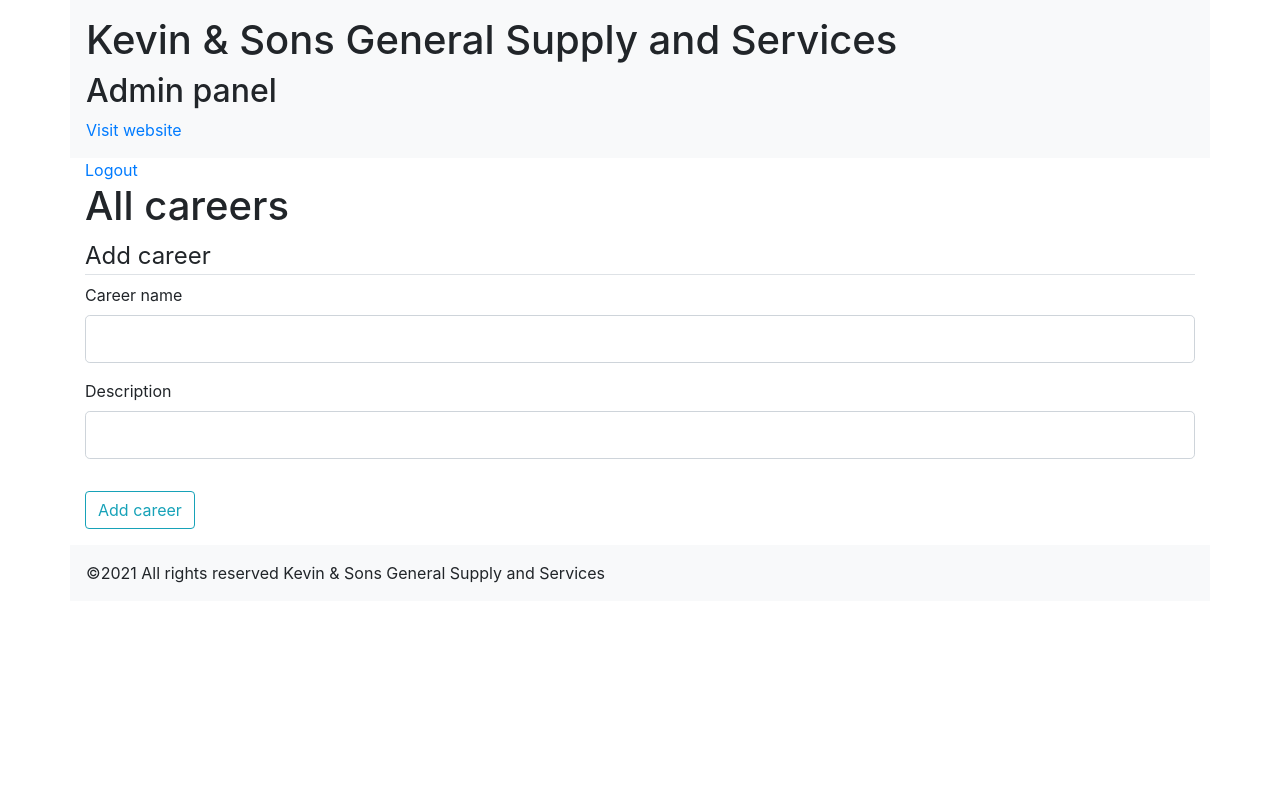
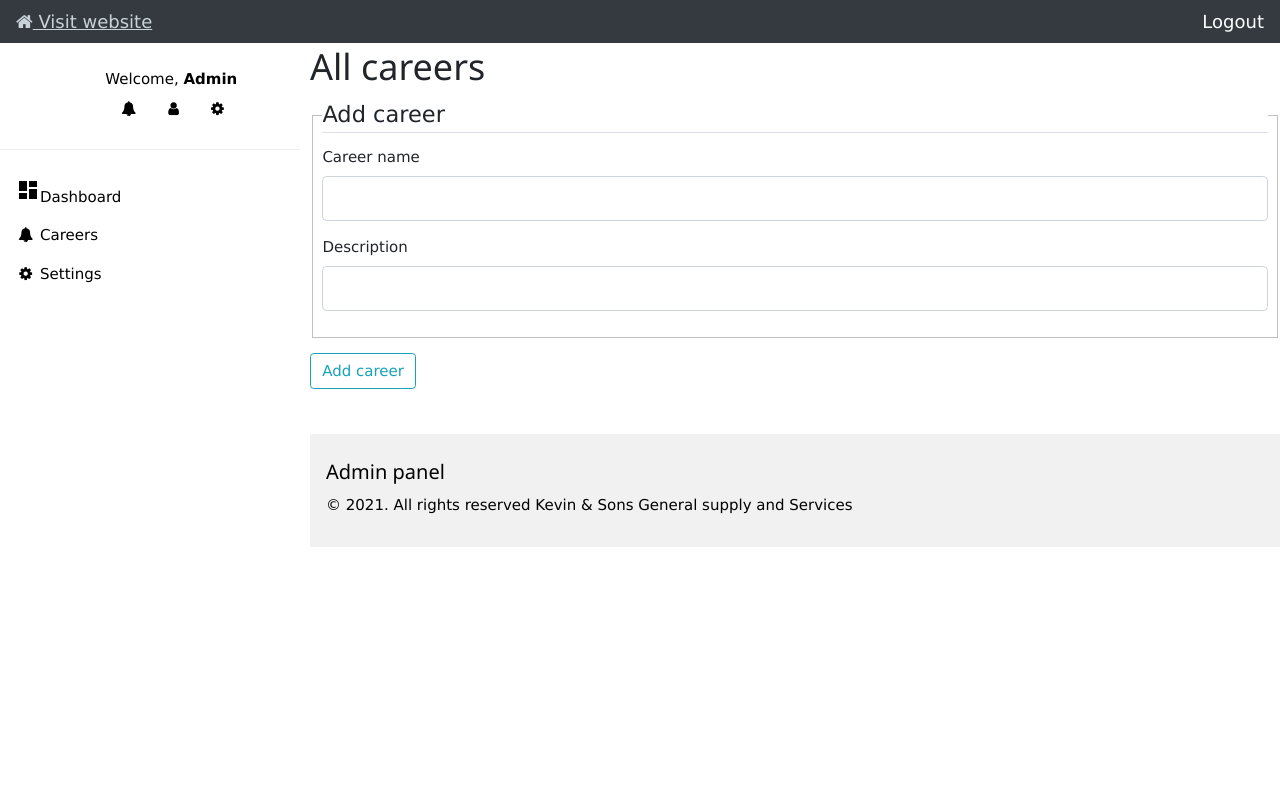
Before and after one commit to muminae100/KEVIN-SONS-GENERAL-SUPPLY-AND-SERVICES, a Flask app: page /admin_home in a window 1280 px wide. Run offline with Flask 2, Linux system fonts and the light colour scheme; a user stored in the database is signed in; data that the repository does not hold is empty; some libraries are stand-ins or nearby versions.

Commit message:
added admin panel

```diff
--- a/app/templates/admin/admin_home.html
+++ b/app/templates/admin/admin_home.html
@@ -1,6 +1,5 @@
 {% extends "admin/admin_panel.html" %}
 {% block body %}
-<a href="{{ url_for('logout') }}">Logout</a>
 <h1>All careers</h1>
 
 {% for career in careers %}
--- a/app/templates/admin/admin_panel.html
+++ b/app/templates/admin/admin_panel.html
@@ -5,10 +5,15 @@
     <meta name="viewport" content="width=device-width, initial-scale=1.0">
     <link href="https://fonts.googleapis.com/css2?family=Roboto&display=swap" rel="stylesheet">
     <link rel="preconnect" href="https://fonts.gstatic.com">
+    <link rel="stylesheet" href="https://use.fontawesome.com/releases/v5.7.0/css/all.css" integrity="sha384-lZN37f5QGtY3VHgisS14W3ExzMWZxybE1SJSEsQp9S+oqd12jhcu+A56Ebc1zFSJ" crossorigin="anonymous">
+    <link rel="stylesheet" href="https://cdnjs.cloudflare.com/ajax/libs/font-awesome/4.7.0/css/font-awesome.min.css">
     <link rel="stylesheet" href="https://maxcdn.bootstrapcdn.com/bootstrap/4.5.2/css/bootstrap.min.css">
     <script src="https://ajax.googleapis.com/ajax/libs/jquery/3.5.1/jquery.min.js"></script>
+    <link rel="stylesheet" href="https://www.w3schools.com/w3css/4/w3.css">
     <script src="https://cdnjs.cloudflare.com/ajax/libs/popper.js/1.16.0/umd/popper.min.js"></script>
     <script src="https://maxcdn.bootstrapcdn.com/bootstrap/4.5.2/js/bootstrap.min.js"></script>
+    <link rel="stylesheet" href="https://fonts.googleapis.com/icon?family=Material+Icons">
+    <link rel="preconnect" href="https://fonts.gstatic.com">
     <link rel="stylesheet" href="{{ url_for('static',filename='css/admin.css') }}">
     {% if title %}
     <title>{{ title }}-Admin panel</title>
@@ -17,12 +22,47 @@
     {% endif %}
 </head>
 <body>
-    <div style="width: 100%;" class="p-3 container bg-light">
-        <h1>Kevin & Sons General Supply and Services</h1>
-        <h2>Admin panel</h2>
-        <a href="{{ url_for('index') }}">Visit website</a>
+
+<!-- Top container -->
+<div class="w3-bar w3-top w3-large bg-dark" style="z-index:4">
+    <button class="w3-bar-item w3-button w3-hide-large w3-hover-none w3-hover-text-light-grey" onclick="w3_open();"><i class="fa fa-bars"></i>  Menu</button>
+    <a class="text-light w3-bar-item" href="{{ url_for('index') }}"><i class="fa fa-home"></i> Visit website</a>
+    <span style="color: white;" class="w3-bar-item w3-right"><a href="{{ url_for('logout') }}">Logout</a></span>
     </div>
-    <div class="container">
+
+    <!-- Sidebar/menu -->
+    <nav class="w3-sidebar w3-collapse w3-white w3-animate-left bg-dark text-light" style="z-index:3;width:300px;" id="mySidebar"><br>
+      <div class="w3-container w3-row">
+        <div class="w3-col s4">
+          <img src="" class="w3-circle w3-margin-right" style="width:46px">
+        </div>
+        <div class="w3-col s8 w3-bar">
+          <span>Welcome, <strong>Admin</strong></span><br>
+          <a href="" class="w3-bar-item w3-button"><i class="fa fa-bell"></i></a>
+          <a href="" class="w3-bar-item w3-button"><i class="fa fa-user"></i></a>
+          <a href="" class="w3-bar-item w3-button"><i class="fa fa-cog"></i></a>
+        </div>
+      </div>
+      <hr>
+      <div class="w3-bar-block">
+        <a class="w3-bar-item w3-button w3-padding" href=""><span class="material-icons">
+          dashboard
+          </span>Dashboard</a>
+      </div>
+      <div class="w3-bar-block">
+        <a href="#" class="w3-bar-item w3-button w3-padding-16 w3-hide-large w3-dark-grey w3-hover-black" onclick="w3_close()" title="close menu"><i class="fa fa-remove fa-fw"></i>  Close Menu</a>
+        <a href="" class="w3-bar-item w3-button w3-padding"><i class="fa fa-bell fa-fw"></i> Careers</a>
+        <a href="" class="w3-bar-item w3-button w3-padding"><i class="fa fa-cog fa-fw"></i>  Settings</a><br><br>
+      </div>
+    </nav>
+
+
+    <!-- Overlay effect when opening sidebar on small screens -->
+    <div class="w3-overlay w3-hide-large w3-animate-opacity" onclick="w3_close()" style="cursor:pointer" title="close side menu" id="myOverlay"></div>
+
+    <!-- !PAGE CONTENT! -->
+    <div class="w3-main" style="margin-left:310px;margin-top:45px;">
+      <div>
         {% with messages = get_flashed_messages(with_categories = true) %}
             {% if messages %}
                 {% for category,message in messages %}
@@ -32,13 +72,43 @@
                 {% endfor %}
             {% endif %}
         {% endwith %}
+        </div>
+      {% block body %}
+      {% endblock body %}
+       <!-- Footer -->
+       <footer class="w3-container w3-padding-16 w3-light-grey mt-5">
+        <h4>Admin panel</h4>
+        <p>&copy; 2021. All rights reserved <a href="#">Kevin & Sons General supply and Services</a></p>
+      </footer>
+
+      <!-- End page content -->
     </div>
-    <div class="container">
-    {% block body %}
-    {% endblock body %}
-    </div>
-    <div class="container bg-light p-3 mt-3">
-        &copy;2021 All rights reserved Kevin & Sons General Supply and Services
-    </div>
+
+  <script>
+    // Get the Sidebar
+    var mySidebar = document.getElementById("mySidebar");
+
+    // Get the DIV with overlay effect
+    var overlayBg = document.getElementById("myOverlay");
+
+    // Toggle between showing and hiding the sidebar, and add overlay effect
+    function w3_open() {
+      if (mySidebar.style.display === 'block') {
+        mySidebar.style.display = 'none';
+        overlayBg.style.display = "none";
+      } else {
+        mySidebar.style.display = 'block';
+        overlayBg.style.display = "block";
+      }
+    }
+
+    // Close the sidebar with the close button
+    function w3_close() {
+      mySidebar.style.display = "none";
+      overlayBg.style.display = "none";
+    }
+
+    </script>
+
 </body>
 </html>
```
